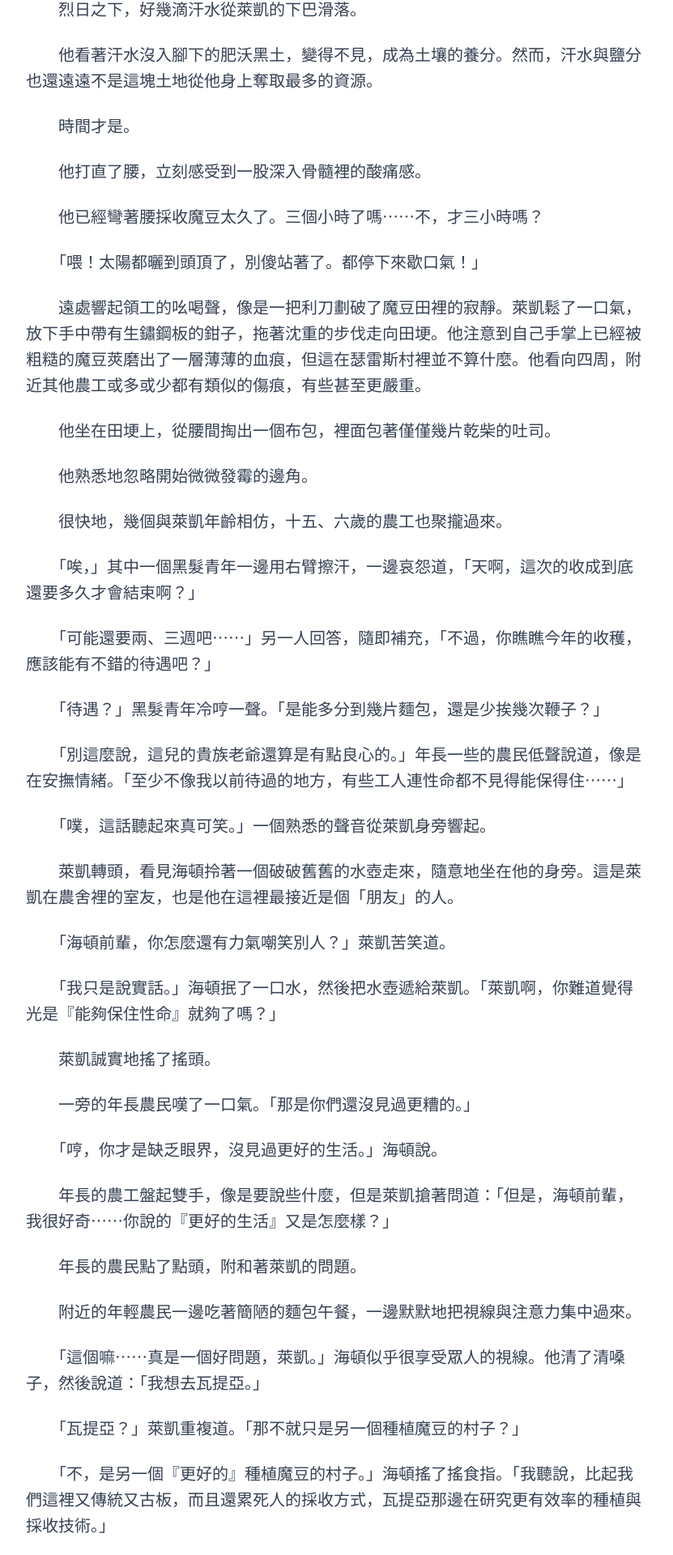
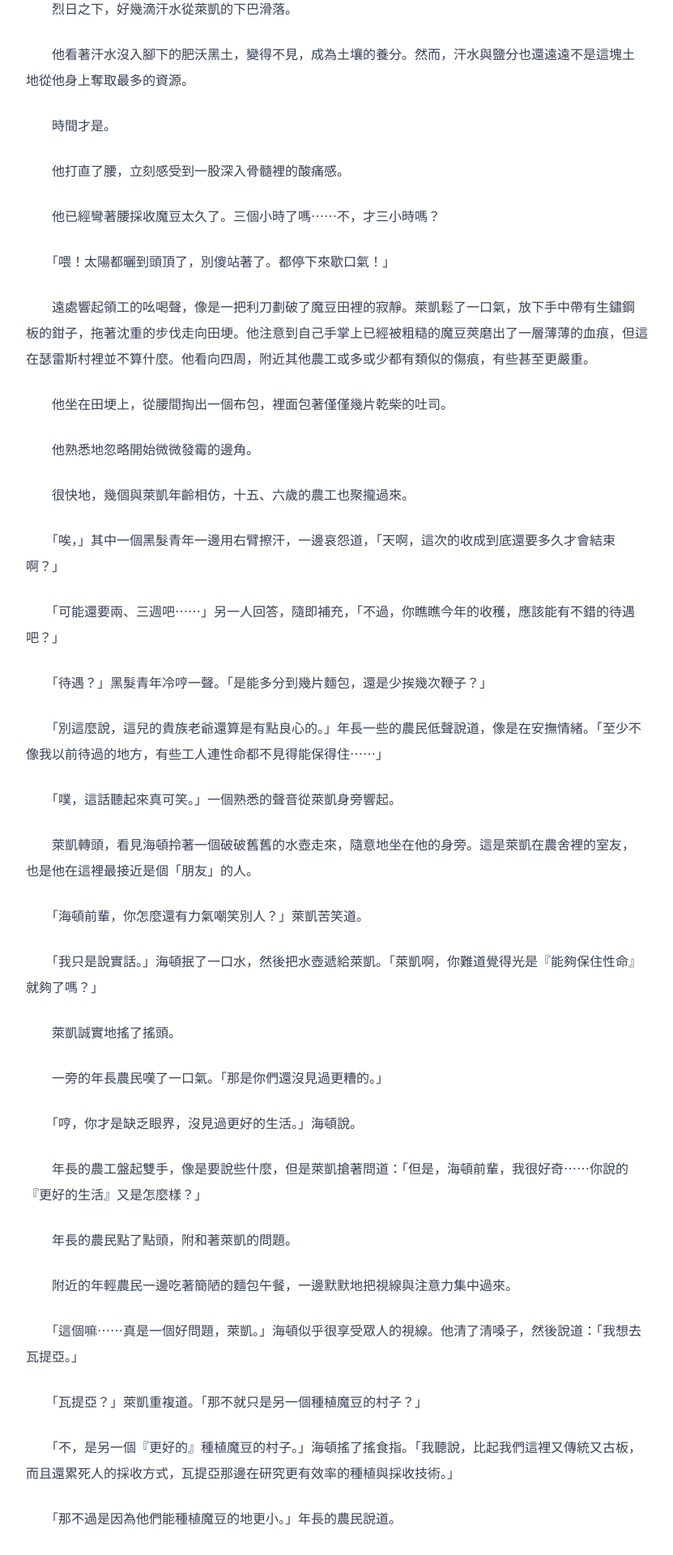
Before and after one commit to WigoHunter/kaichun, a Next.js app: page /en/fantasy in a window 1280 px wide. Shown: the part 716-2636 px from the top of the page at 81% size, without its empty margins (224-1055 px from the left). Built offline with nearby package versions, Linux system fonts and the light colour scheme.

Commit message:
smaller font

```diff
--- a/app/[locale]/fantasy/page.tsx
+++ b/app/[locale]/fantasy/page.tsx
@@ -16,79 +16,79 @@ export default function PageFantasy() {
                         className="rounded-xl bg-gray-50 object-contain"
                     />
                 </figure>
-                <p className="mt-6 text-xl leading-8">{`\u3000\u3000`}烈日之下，好幾滴汗水從萊凱的下巴滑落。</p>
+                <p className="mt-6 text-l leading-8">{`\u3000\u3000`}烈日之下，好幾滴汗水從萊凱的下巴滑落。</p>
 
-                <p className="mt-6 text-xl leading-8">{`\u3000\u3000`}他看著汗水沒入腳下的肥沃黑土，變得不見，成為土壤的養分。然而，汗水與鹽分也還遠遠不是這塊土地從他身上奪取最多的資源。</p>
+                <p className="mt-6 text-l leading-8">{`\u3000\u3000`}他看著汗水沒入腳下的肥沃黑土，變得不見，成為土壤的養分。然而，汗水與鹽分也還遠遠不是這塊土地從他身上奪取最多的資源。</p>
 
-                <p className="mt-6 text-xl leading-8">{`\u3000\u3000`}時間才是。</p>
+                <p className="mt-6 text-l leading-8">{`\u3000\u3000`}時間才是。</p>
 
-                <p className="mt-6 text-xl leading-8">{`\u3000\u3000`}他打直了腰，立刻感受到一股深入骨髓裡的酸痛感。</p>
+                <p className="mt-6 text-l leading-8">{`\u3000\u3000`}他打直了腰，立刻感受到一股深入骨髓裡的酸痛感。</p>
 
-                <p className="mt-6 text-xl leading-8">{`\u3000\u3000`}他已經彎著腰採收魔豆太久了。三個小時了嗎⋯⋯不，才三小時嗎？</p>
+                <p className="mt-6 text-l leading-8">{`\u3000\u3000`}他已經彎著腰採收魔豆太久了。三個小時了嗎⋯⋯不，才三小時嗎？</p>
 
-                <p className="mt-6 text-xl leading-8">{`\u3000\u3000`}「喂！太陽都曬到頭頂了，別傻站著了。都停下來歇口氣！」</p>
+                <p className="mt-6 text-l leading-8">{`\u3000\u3000`}「喂！太陽都曬到頭頂了，別傻站著了。都停下來歇口氣！」</p>
 
-                <p className="mt-6 text-xl leading-8">{`\u3000\u3000`}遠處響起領工的吆喝聲，像是一把利刀劃破了魔豆田裡的寂靜。萊凱鬆了一口氣，放下手中帶有生鏽鋼板的鉗子，拖著沈重的步伐走向田埂。他注意到自己手掌上已經被粗糙的魔豆莢磨出了一層薄薄的血痕，但這在瑟雷斯村裡並不算什麼。他看向四周，附近其他農工或多或少都有類似的傷痕，有些甚至更嚴重。</p>
+                <p className="mt-6 text-l leading-8">{`\u3000\u3000`}遠處響起領工的吆喝聲，像是一把利刀劃破了魔豆田裡的寂靜。萊凱鬆了一口氣，放下手中帶有生鏽鋼板的鉗子，拖著沈重的步伐走向田埂。他注意到自己手掌上已經被粗糙的魔豆莢磨出了一層薄薄的血痕，但這在瑟雷斯村裡並不算什麼。他看向四周，附近其他農工或多或少都有類似的傷痕，有些甚至更嚴重。</p>
 
-                <p className="mt-6 text-xl leading-8">{`\u3000\u3000`}他坐在田埂上，從腰間掏出一個布包，裡面包著僅僅幾片乾柴的吐司。</p>
+                <p className="mt-6 text-l leading-8">{`\u3000\u3000`}他坐在田埂上，從腰間掏出一個布包，裡面包著僅僅幾片乾柴的吐司。</p>
 
-                <p className="mt-6 text-xl leading-8">{`\u3000\u3000`}他熟悉地忽略開始微微發霉的邊角。</p>
+                <p className="mt-6 text-l leading-8">{`\u3000\u3000`}他熟悉地忽略開始微微發霉的邊角。</p>
 
-                <p className="mt-6 text-xl leading-8">{`\u3000\u3000`}很快地，幾個與萊凱年齡相仿，十五、六歲的農工也聚攏過來。</p>
+                <p className="mt-6 text-l leading-8">{`\u3000\u3000`}很快地，幾個與萊凱年齡相仿，十五、六歲的農工也聚攏過來。</p>
 
-                <p className="mt-6 text-xl leading-8">{`\u3000\u3000`}「唉，」其中一個黑髮青年一邊用右臂擦汗，一邊哀怨道，「天啊，這次的收成到底還要多久才會結束啊？」</p>
+                <p className="mt-6 text-l leading-8">{`\u3000\u3000`}「唉，」其中一個黑髮青年一邊用右臂擦汗，一邊哀怨道，「天啊，這次的收成到底還要多久才會結束啊？」</p>
 
-                <p className="mt-6 text-xl leading-8">{`\u3000\u3000`}「可能還要兩、三週吧⋯⋯」另一人回答，隨即補充，「不過，你瞧瞧今年的收穫，應該能有不錯的待遇吧？」</p>
+                <p className="mt-6 text-l leading-8">{`\u3000\u3000`}「可能還要兩、三週吧⋯⋯」另一人回答，隨即補充，「不過，你瞧瞧今年的收穫，應該能有不錯的待遇吧？」</p>
 
-                <p className="mt-6 text-xl leading-8">{`\u3000\u3000`}「待遇？」黑髮青年冷哼一聲。「是能多分到幾片麵包，還是少挨幾次鞭子？」</p>
+                <p className="mt-6 text-l leading-8">{`\u3000\u3000`}「待遇？」黑髮青年冷哼一聲。「是能多分到幾片麵包，還是少挨幾次鞭子？」</p>
 
-                <p className="mt-6 text-xl leading-8">{`\u3000\u3000`}「別這麼說，這兒的貴族老爺還算是有點良心的。」年長一些的農民低聲說道，像是在安撫情緒。「至少不像我以前待過的地方，有些工人連性命都不見得能保得住⋯⋯」</p>
+                <p className="mt-6 text-l leading-8">{`\u3000\u3000`}「別這麼說，這兒的貴族老爺還算是有點良心的。」年長一些的農民低聲說道，像是在安撫情緒。「至少不像我以前待過的地方，有些工人連性命都不見得能保得住⋯⋯」</p>
 
-                <p className="mt-6 text-xl leading-8">{`\u3000\u3000`}「噗，這話聽起來真可笑。」一個熟悉的聲音從萊凱身旁響起。</p>
+                <p className="mt-6 text-l leading-8">{`\u3000\u3000`}「噗，這話聽起來真可笑。」一個熟悉的聲音從萊凱身旁響起。</p>
 
-                <p className="mt-6 text-xl leading-8">{`\u3000\u3000`}萊凱轉頭，看見海頓拎著一個破破舊舊的水壺走來，隨意地坐在他的身旁。這是萊凱在農舍裡的室友，也是他在這裡最接近是個「朋友」的人。</p>
+                <p className="mt-6 text-l leading-8">{`\u3000\u3000`}萊凱轉頭，看見海頓拎著一個破破舊舊的水壺走來，隨意地坐在他的身旁。這是萊凱在農舍裡的室友，也是他在這裡最接近是個「朋友」的人。</p>
 
-                <p className="mt-6 text-xl leading-8">{`\u3000\u3000`}「海頓前輩，你怎麼還有力氣嘲笑別人？」萊凱苦笑道。</p>
+                <p className="mt-6 text-l leading-8">{`\u3000\u3000`}「海頓前輩，你怎麼還有力氣嘲笑別人？」萊凱苦笑道。</p>
 
-                <p className="mt-6 text-xl leading-8">{`\u3000\u3000`}「我只是說實話。」海頓抿了一口水，然後把水壺遞給萊凱。「萊凱啊，你難道覺得光是『能夠保住性命』就夠了嗎？」</p>
+                <p className="mt-6 text-l leading-8">{`\u3000\u3000`}「我只是說實話。」海頓抿了一口水，然後把水壺遞給萊凱。「萊凱啊，你難道覺得光是『能夠保住性命』就夠了嗎？」</p>
 
-                <p className="mt-6 text-xl leading-8">{`\u3000\u3000`}萊凱誠實地搖了搖頭。</p>
+                <p className="mt-6 text-l leading-8">{`\u3000\u3000`}萊凱誠實地搖了搖頭。</p>
 
-                <p className="mt-6 text-xl leading-8">{`\u3000\u3000`}一旁的年長農民嘆了一口氣。「那是你們還沒見過更糟的。」</p>
+                <p className="mt-6 text-l leading-8">{`\u3000\u3000`}一旁的年長農民嘆了一口氣。「那是你們還沒見過更糟的。」</p>
 
-                <p className="mt-6 text-xl leading-8">{`\u3000\u3000`}「哼，你才是缺乏眼界，沒見過更好的生活。」海頓說。</p>
+                <p className="mt-6 text-l leading-8">{`\u3000\u3000`}「哼，你才是缺乏眼界，沒見過更好的生活。」海頓說。</p>
 
-                <p className="mt-6 text-xl leading-8">{`\u3000\u3000`}年長的農工盤起雙手，像是要說些什麼，但是萊凱搶著問道：「但是，海頓前輩，我很好奇⋯⋯你說的『更好的生活』又是怎麼樣？」</p>
+                <p className="mt-6 text-l leading-8">{`\u3000\u3000`}年長的農工盤起雙手，像是要說些什麼，但是萊凱搶著問道：「但是，海頓前輩，我很好奇⋯⋯你說的『更好的生活』又是怎麼樣？」</p>
 
-                <p className="mt-6 text-xl leading-8">{`\u3000\u3000`}年長的農民點了點頭，附和著萊凱的問題。</p>
+                <p className="mt-6 text-l leading-8">{`\u3000\u3000`}年長的農民點了點頭，附和著萊凱的問題。</p>
 
-                <p className="mt-6 text-xl leading-8">{`\u3000\u3000`}附近的年輕農民一邊吃著簡陋的麵包午餐，一邊默默地把視線與注意力集中過來。</p>
+                <p className="mt-6 text-l leading-8">{`\u3000\u3000`}附近的年輕農民一邊吃著簡陋的麵包午餐，一邊默默地把視線與注意力集中過來。</p>
 
-                <p className="mt-6 text-xl leading-8">{`\u3000\u3000`}「這個嘛⋯⋯真是一個好問題，萊凱。」海頓似乎很享受眾人的視線。他清了清嗓子，然後說道：「我想去瓦提亞。」</p>
+                <p className="mt-6 text-l leading-8">{`\u3000\u3000`}「這個嘛⋯⋯真是一個好問題，萊凱。」海頓似乎很享受眾人的視線。他清了清嗓子，然後說道：「我想去瓦提亞。」</p>
 
-                <p className="mt-6 text-xl leading-8">{`\u3000\u3000`}「瓦提亞？」萊凱重複道。「那不就只是另一個種植魔豆的村子？」</p>
+                <p className="mt-6 text-l leading-8">{`\u3000\u3000`}「瓦提亞？」萊凱重複道。「那不就只是另一個種植魔豆的村子？」</p>
 
-                <p className="mt-6 text-xl leading-8">{`\u3000\u3000`}「不，是另一個『更好的』種植魔豆的村子。」海頓搖了搖食指。「我聽說，比起我們這裡又傳統又古板，而且還累死人的採收方式，瓦提亞那邊在研究更有效率的種植與採收技術。」</p>
+                <p className="mt-6 text-l leading-8">{`\u3000\u3000`}「不，是另一個『更好的』種植魔豆的村子。」海頓搖了搖食指。「我聽說，比起我們這裡又傳統又古板，而且還累死人的採收方式，瓦提亞那邊在研究更有效率的種植與採收技術。」</p>
 
-                <p className="mt-6 text-xl leading-8">{`\u3000\u3000`}「那不過是因為他們能種植魔豆的地更小。」年長的農民說道。</p>
+                <p className="mt-6 text-l leading-8">{`\u3000\u3000`}「那不過是因為他們能種植魔豆的地更小。」年長的農民說道。</p>
 
-                <p className="mt-6 text-xl leading-8">{`\u3000\u3000`}「是啊，但又怎麼樣？難道種了更多的魔豆會是你的嗎？你在這裡辛苦採收這麼一大塊地的魔豆，還不是都給貴族大人們拿去了。」海頓毫不客氣地說道。「我還寧可去研究新的技術、新的知識⋯⋯新的挑戰。」</p>
+                <p className="mt-6 text-l leading-8">{`\u3000\u3000`}「是啊，但又怎麼樣？難道種了更多的魔豆會是你的嗎？你在這裡辛苦採收這麼一大塊地的魔豆，還不是都給貴族大人們拿去了。」海頓毫不客氣地說道。「我還寧可去研究新的技術、新的知識⋯⋯新的挑戰。」</p>
 
-                <p className="mt-6 text-xl leading-8">{`\u3000\u3000`}萊凱注意到海頓在說這話時，雙眼是在發光的。</p>
+                <p className="mt-6 text-l leading-8">{`\u3000\u3000`}萊凱注意到海頓在說這話時，雙眼是在發光的。</p>
 
-                <p className="mt-6 text-xl leading-8">{`\u3000\u3000`}「那很遠欸。」萊凱說道。</p>
+                <p className="mt-6 text-l leading-8">{`\u3000\u3000`}「那很遠欸。」萊凱說道。</p>
 
-                <p className="mt-6 text-xl leading-8">{`\u3000\u3000`}「怎麼？」海頓揚起一邊的眉毛。「你會想我嗎？」</p>
+                <p className="mt-6 text-l leading-8">{`\u3000\u3000`}「怎麼？」海頓揚起一邊的眉毛。「你會想我嗎？」</p>
 
-                <p className="mt-6 text-xl leading-8">{`\u3000\u3000`}「不。」萊凱乾笑了一下。「只是，你哪來的錢去那麼遠的地方？」</p>
+                <p className="mt-6 text-l leading-8">{`\u3000\u3000`}「不。」萊凱乾笑了一下。「只是，你哪來的錢去那麼遠的地方？」</p>
 
-                <p className="mt-6 text-xl leading-8">{`\u3000\u3000`}「我正在存錢。」</p>
+                <p className="mt-6 text-l leading-8">{`\u3000\u3000`}「我正在存錢。」</p>
 
-                <p className="mt-6 text-xl leading-8">{`\u3000\u3000`}「是嗎？」萊凱半信半疑地說道：「另外，你肯定會半路就迷路的。」</p>
+                <p className="mt-6 text-l leading-8">{`\u3000\u3000`}「是嗎？」萊凱半信半疑地說道：「另外，你肯定會半路就迷路的。」</p>
 
-                <p className="mt-6 text-xl leading-8">{`\u3000\u3000`}「哼，才不會。」海頓說。「我要是連地圖都看不懂，還談什麼研究？我可是很聰明的。」</p>
+                <p className="mt-6 text-l leading-8">{`\u3000\u3000`}「哼，才不會。」海頓說。「我要是連地圖都看不懂，還談什麼研究？我可是很聰明的。」</p>
 
-                <p className="mt-6 text-xl leading-8">{`\u3000\u3000`}氣氛變得稍微輕鬆，彷彿正午的懊熱都變得沒那麼難耐。</p>
+                <p className="mt-6 text-l leading-8">{`\u3000\u3000`}氣氛變得稍微輕鬆，彷彿正午的懊熱都變得沒那麼難耐。</p>
 
 
             </div>
```
Also changed, not shown: app/[locale]/sister-of-an-AI/page.tsx (+18 -18 lines), app/[locale]/taiwanese-fantasy/page.tsx (+32 -32 lines).
